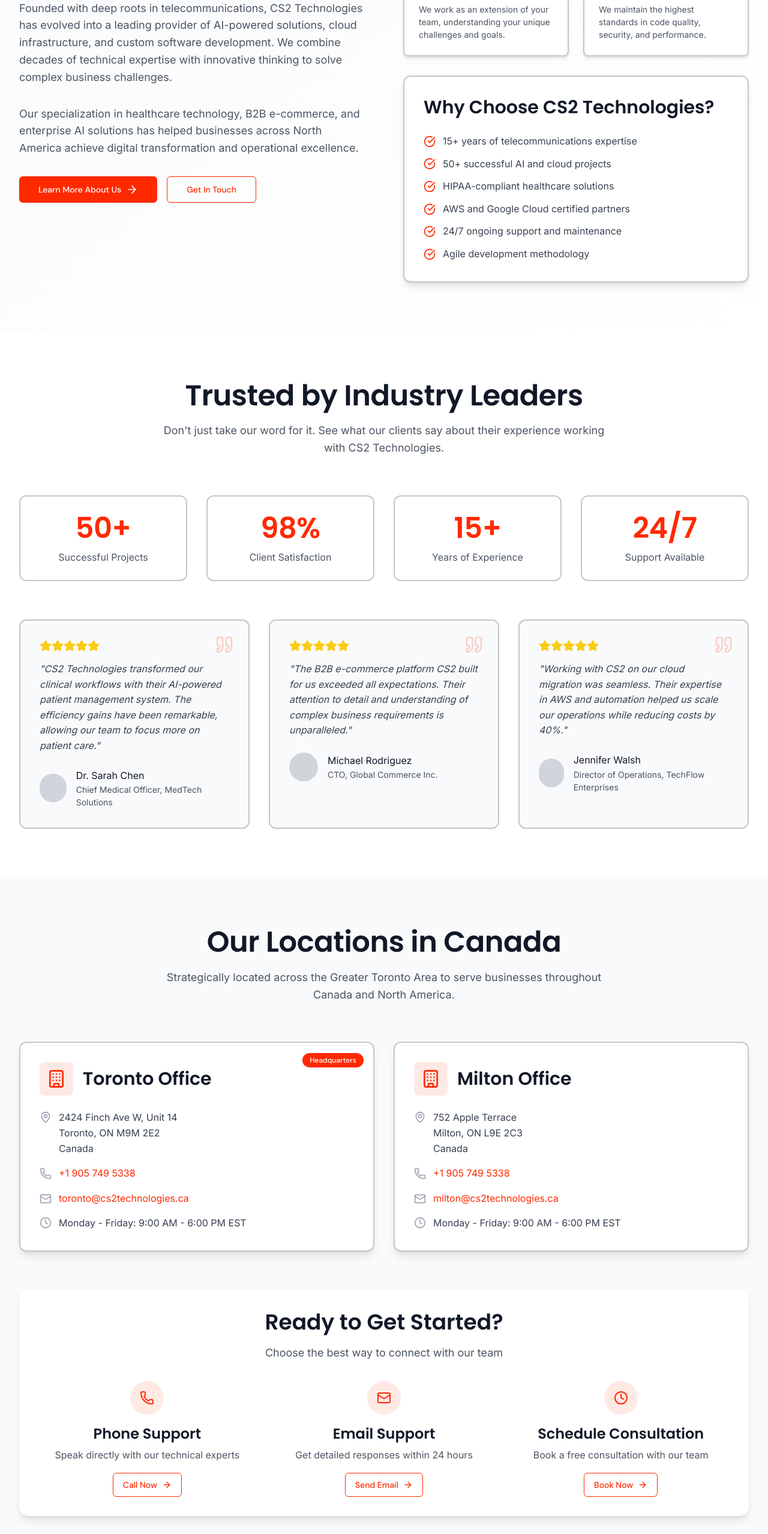
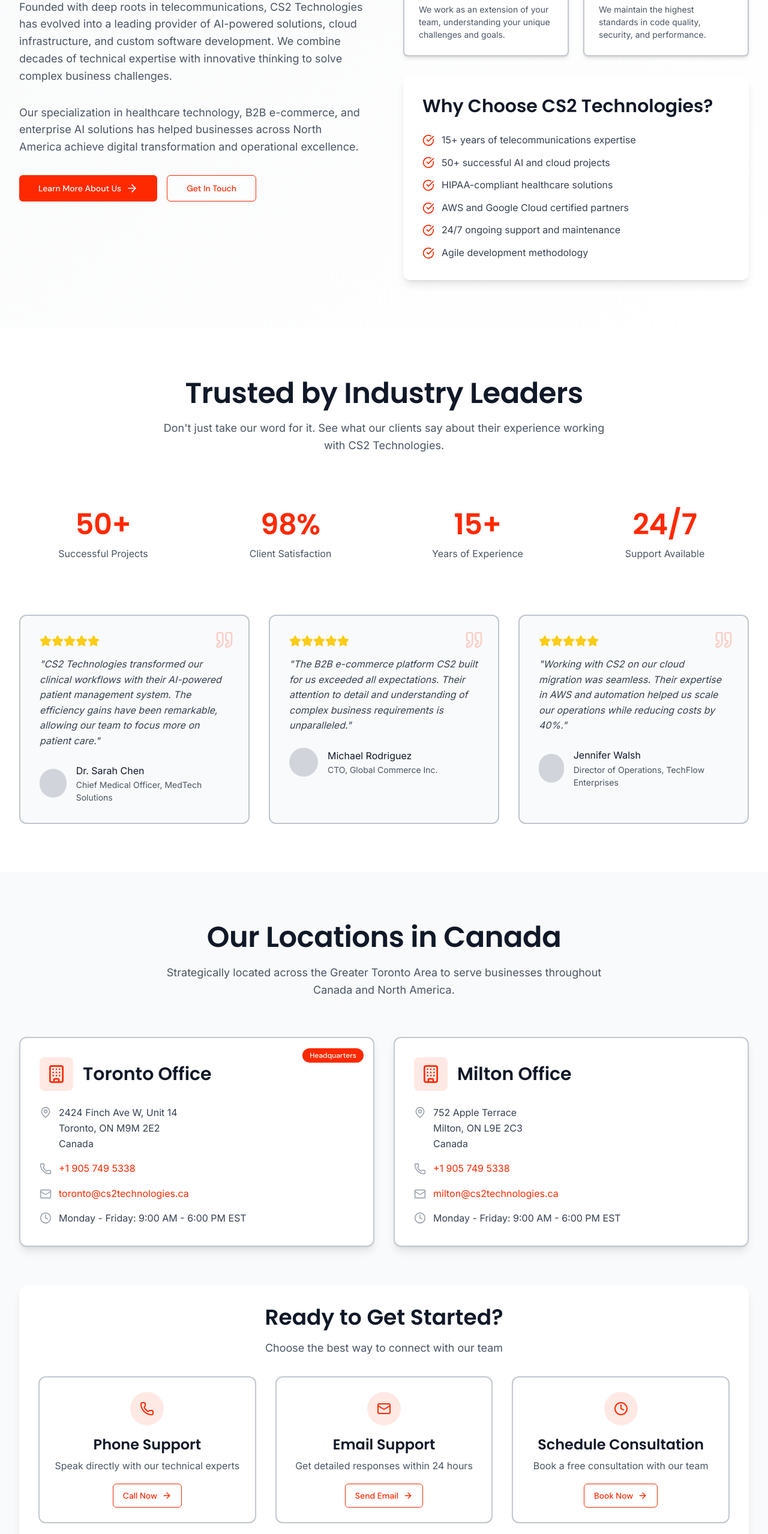
Before and after one commit to cs2qa/cs2-website, a Next.js app: page / in a window 1280 px wide. Shown: the part 2620-5178 px from the top of the page at 60% size. Built offline with nearby package versions, Linux system fonts and the light colour scheme.

Commit message:
styles updated

```diff
--- a/components/about-overview.tsx
+++ b/components/about-overview.tsx
@@ -142,7 +142,7 @@
               whileInView={{ opacity: 1, y: 0 }}
               transition={{ duration: 0.5, delay: 0.4 }}
               viewport={{ once: true }}
-              className="bg-white p-8 rounded-xl shadow-lg border-2 border-gray-400/60"
+              className="bg-white p-8 rounded-xl shadow-lg"
             >
               <h3 className="text-heading-md font-display text-gray-900 mb-6">
                 Why Choose CS2 Technologies?
--- a/components/locations-section.tsx
+++ b/components/locations-section.tsx
@@ -174,7 +174,7 @@
                 whileInView={{ opacity: 1, y: 0 }}
                 transition={{ duration: 0.5, delay: index * 0.1 }}
                 viewport={{ once: true }}
-                className="text-center group"
+                className="text-center group bg-white rounded-xl p-6 border-2 border-gray-400/60 shadow-sm"
               >
                 <div className="flex justify-center mb-4">
                   <div className="p-4 bg-primary/10 rounded-full text-primary group-hover:bg-primary group-hover:text-white transition-colors duration-300">
--- a/components/testimonials-section.tsx
+++ b/components/testimonials-section.tsx
@@ -73,7 +73,7 @@
               whileInView={{ opacity: 1, y: 0 }}
               transition={{ duration: 0.5, delay: index * 0.1 }}
               viewport={{ once: true }}
-              className="text-center bg-white rounded-xl p-6 border-2 border-gray-400/60"
+              className="text-center bg-white rounded-xl p-6"
             >
               <div className="text-display-sm font-display text-primary mb-2">
                 {stat.number}
```
